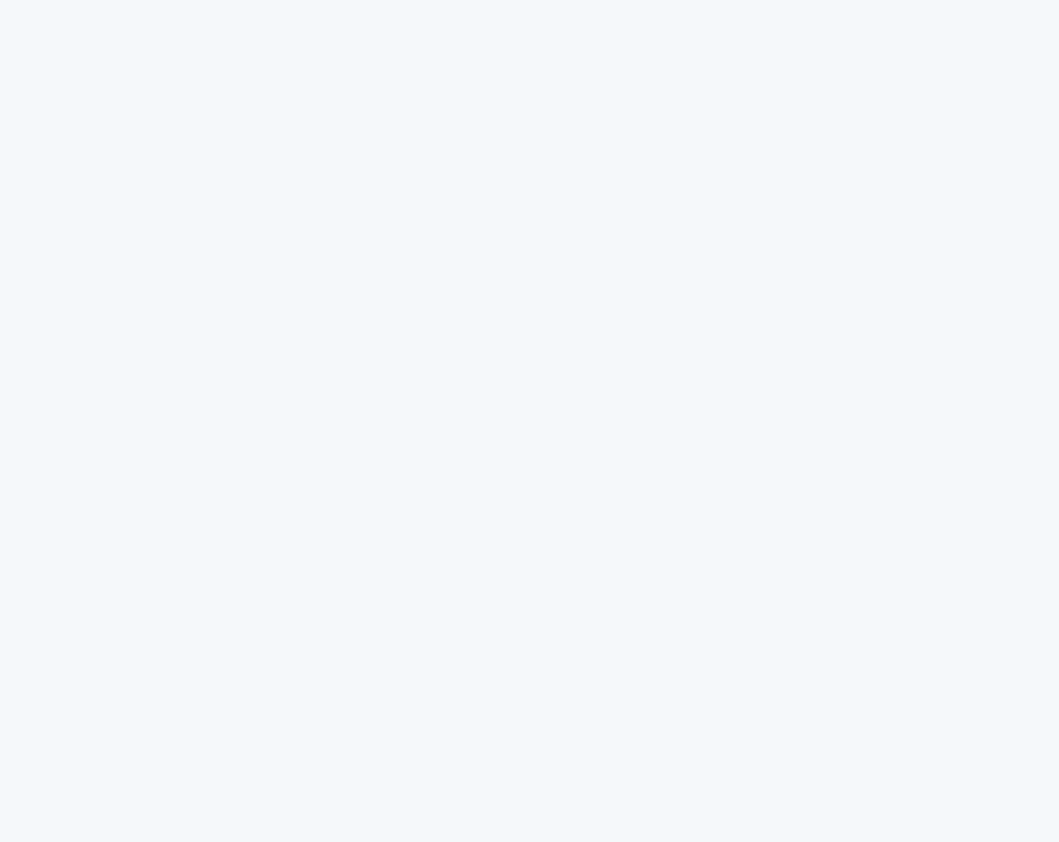
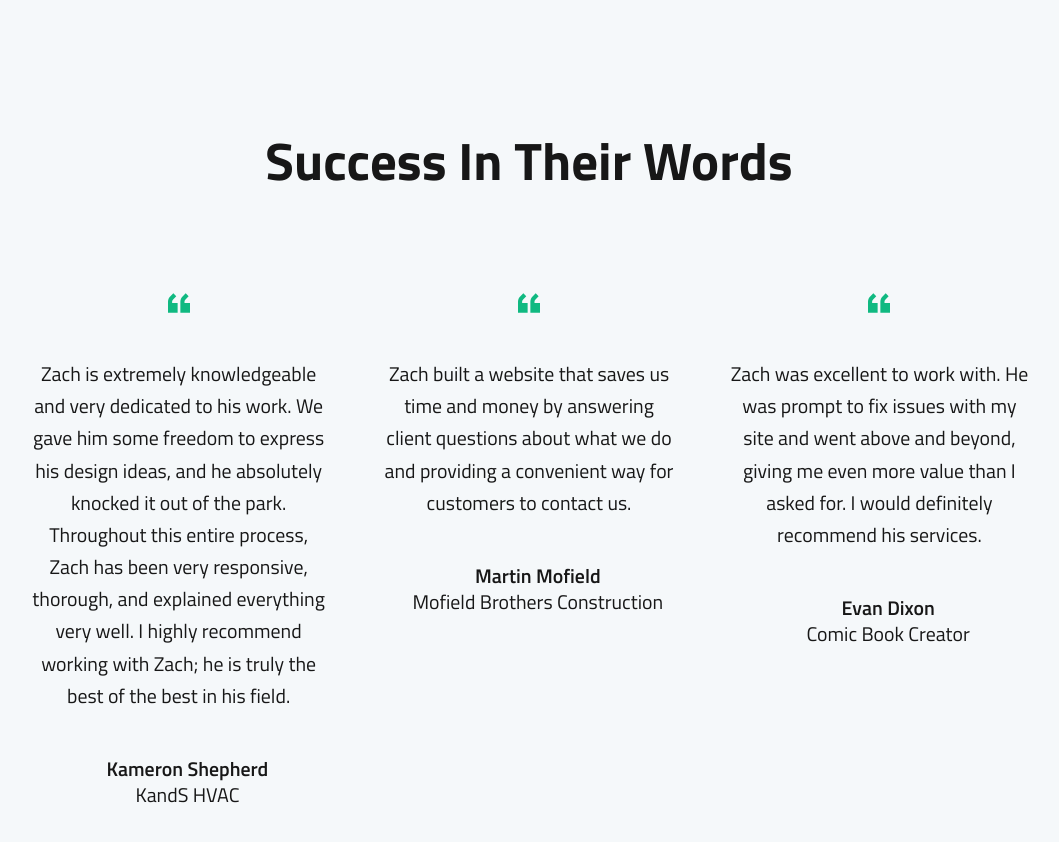
Before and after one commit to Zgibbs58/zach-web-dev-nextjs, a Next.js app: page / in a window 1280 px wide. Shown: the part 4120-4962 px from the top of the page, without its empty margins (111-1170 px from the left). Before the commit the page ends 4254 px from the top, so only its background shows below. Built offline with nearby package versions, Linux system fonts and the light colour scheme.

Commit message:
Brought in the Testimonials section and seperated it out into two components to move the client rendereing farther down into the file tree.

```diff
--- /dev/null
+++ b/src/app/assets/QuoteSvg.tsx
@@ -0,0 +1,24 @@
+"use client";
+import { motion } from "framer-motion";
+
+const QuoteSvg = () => {
+  return (
+    <motion.svg
+      initial={{ opacity: 0, y: 100 }}
+      whileInView={{ opacity: 1, y: 0 }}
+      transition={{ duration: 0.5 }}
+      viewport={{ once: true, amount: 0.2 }}
+      className="inline-block align-top"
+      xmlns="http://www.w3.org/2000/svg"
+      width="22"
+      height="22"
+      viewBox="0 0 16 16"
+      fill="#10b981"
+    >
+      <path d="M1.58155 3.29722L3.88269 0.996094L6.00401 3.11741L3.73705 5.38437C3.34211 5.77931 3 6.43105 3 7.00012V8.00014L7 8.00015V15.0002H0V7.00012C0 5.51964 0.605587 4.27319 1.58155 3.29722Z" />
+      <path d="M10.5816 3.29722L12.8827 0.996094L15.004 3.11741L12.7371 5.38437C12.3421 5.77931 12 6.43105 12 7.00012V8.00014L16 8.00015V15.0002H9V7.00012C9 5.51964 9.60559 4.27319 10.5816 3.29722Z" />
+    </motion.svg>
+  );
+};
+
+export default QuoteSvg;
--- /dev/null
+++ b/src/app/components/TestimonialSection.tsx
@@ -0,0 +1,40 @@
+import QuoteSvg from "../assets/QuoteSvg";
+
+const Testimonial = ({ testimonial }: { testimonial: Testimonial }) => (
+  <>
+    <div className="flex flex-col gap-10 xl:w-1/2 w-full text-lg text-center items-center">
+      <QuoteSvg />
+      <p className="leading-relaxed inline-block">
+        {testimonial.quote}
+        {/* <svg className="inline-block align-top ml-1" xmlns="http://www.w3.org/2000/svg" width="10" height="10" viewBox="0 0 16 16" fill="#10b981"><path d="M14.4184 12.699L12.1173 15.0002L9.99599 12.8788L12.2629 10.6119C12.6579 10.2169 13 9.5652 13 8.99613V7.99611L9 7.99609L9 0.996095L16 0.996095V8.99613C16 10.4766 15.3944 11.7231 14.4184 12.699Z"/><path d="M5.41845 12.699L3.11731 15.0002L0.99599 12.8788L3.26295 10.6119C3.65789 10.2169 4 9.5652 4 8.99612V7.99611L0 7.99609L6.11959e-07 0.996094L7 0.996094L7 8.99613C7 10.4766 6.39441 11.7231 5.41845 12.699Z"/></svg> */}
+      </p>
+      <div className="flex flex-col ml-4 justify-between">
+        <p className="font-semibold">{testimonial.name}</p>
+        <p className="">{testimonial.title}</p>
+      </div>
+    </div>
+  </>
+);
+
+interface Testimonial {
+  quote: string;
+  name: string;
+  title: string;
+}
+
+interface TestimonialsProps {
+  testimonials: Testimonial[];
+}
+
+const TestimonialSection = ({ testimonials }: TestimonialsProps) => (
+  <section className="my-48 lg:my-64 px-8 lg:px-32">
+    <p className="text-3xl lg:text-5xl font-bold mb-12 md:mb-24 text-center">Success In Their Words</p>
+    <div className="flex flex-wrap justify-center xl:flex-nowrap gap-y-16 gap-x-12 3xl:gap-x-20">
+      {testimonials.map((testimonial: Testimonial, index: number) => (
+        <Testimonial key={index} testimonial={testimonial} />
+      ))}
+    </div>
+  </section>
+);
+
+export default TestimonialSection;
--- a/src/app/globals.css
+++ b/src/app/globals.css
@@ -3,7 +3,7 @@
 @tailwind utilities;
 
 :root {
-  --foreground: 0, 0, 0;
+  --foreground: 23, 23, 23;
   --background-primary: 245, 248, 250;
   --background-secondary: 255, 255, 255;
   --primary-green: 16 185 129;
--- a/src/app/page.tsx
+++ b/src/app/page.tsx
@@ -3,6 +3,7 @@ import Hero from "./components/Hero";
 import ValueSection from "./components/ValueSection";
 import ProblemSection from "./components/ProblemSection";
 import WhySection from "./components/WhySection";
+import TestimonailSection from "./components/TestimonialSection";
 
 export default function Home() {
   return (
@@ -12,6 +13,34 @@ export default function Home() {
         <ProblemSection />
         <ValueSection />
         <WhySection />
+        <TestimonailSection
+          testimonials={[
+            {
+              name: "Kameron Shepherd",
+              title: "KandS HVAC",
+              quote:
+                "Zach is extremely knowledgeable and very dedicated to his work. We gave him some freedom to express his design ideas, and he absolutely knocked it out of the park. Throughout this entire process, Zach has been very responsive, thorough, and explained everything very well. I highly recommend working with Zach; he is truly the best of the best in his field.",
+            },
+            {
+              name: "Martin Mofield",
+              title: "Mofield Brothers Construction",
+              quote:
+                "Zach built a website that saves us time and money by answering client questions about what we do and providing a convenient way for customers to contact us.",
+            },
+            {
+              name: "Evan Dixon",
+              quote:
+                "Zach was excellent to work with. He was prompt to fix issues with my site and went above and beyond, giving me even more value than I asked for. I would definitely recommend his services.",
+              title: "Comic Book Creator",
+            },
+            // {
+            //   name: "Colt Russel",
+            //   quote:
+            //     "I had an excellent experience working with Zach on my website. His photography work added a lot of value to the site, and the entire process was easy and required little effort on my part. Zach goes above and beyond, providing more value than expected. I highly recommend Zach Gibbs Web Development.",
+            //   title: "Solid Rock Concrete",
+            // },
+          ]}
+        />
       </section>
     </main>
   );
```
